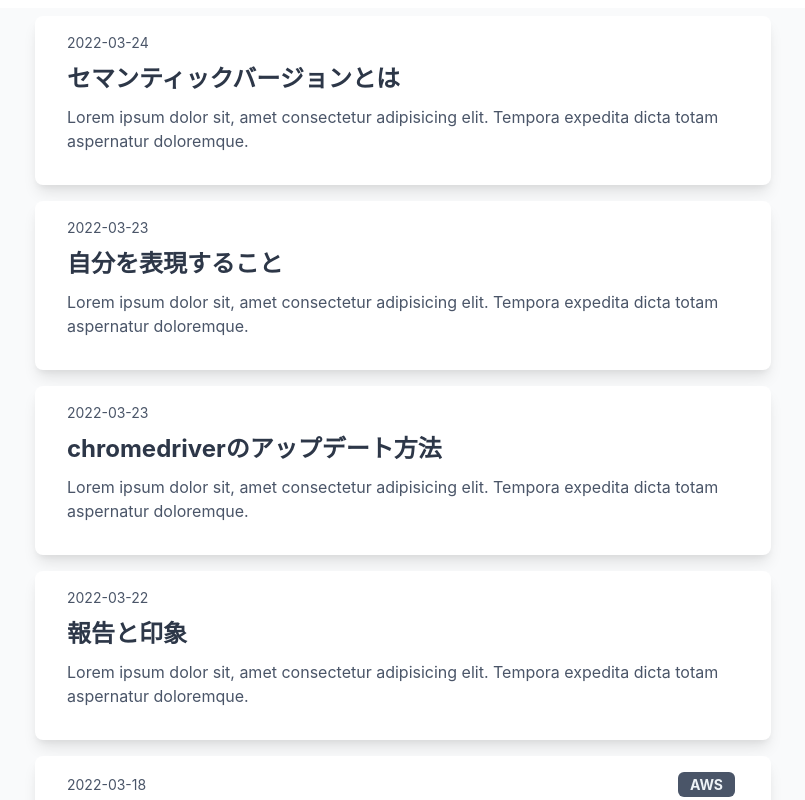
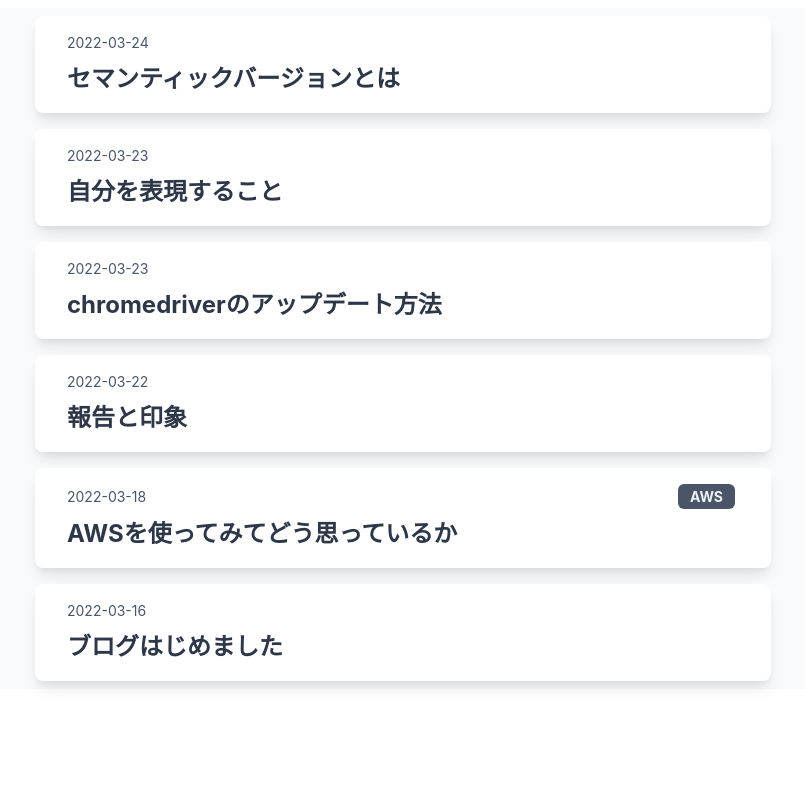
Before and after one commit to tadakun8/my-blog, a Next.js app: page / in a window 1280 px wide. Shown: the top 800 px of the page, without its empty margins (237-1042 px from the left). Built offline with nearby package versions, Linux system fonts and the light colour scheme.

Commit message:
fix: Remove unnecessary description of blog card

```diff
--- a/src/components/blogCard.tsx
+++ b/src/components/blogCard.tsx
@@ -11,7 +11,16 @@ interface blogCardProps {
 const BlogCard = (props: blogCardProps) => {
   return (
     <Flex bg={useColorModeValue("#F9FAFB", "gray.600")} p={2} alignItems="center" justifyContent="center">
-      <Box mx="auto" px={8} py={4} rounded="lg" shadow="lg" bg={useColorModeValue("white", "gray.800")} maxW="2xl">
+      <Box
+        width="80%"
+        mx="auto"
+        px={8}
+        py={4}
+        rounded="lg"
+        shadow="lg"
+        bg={useColorModeValue("white", "gray.800")}
+        maxW="2xl"
+      >
         <Flex justifyContent="space-between" alignItems="center">
           <chakra.span fontSize="sm" color={useColorModeValue("gray.600", "gray.400")}>
             {props.publishDate}
@@ -50,11 +59,6 @@ const BlogCard = (props: blogCardProps) => {
               {props.title}
             </Link>
           </NextLink>
-
-          <chakra.p mt={2} color={useColorModeValue("gray.600", "gray.300")}>
-            Lorem ipsum dolor sit, amet consectetur adipisicing elit. Tempora expedita dicta totam aspernatur
-            doloremque.
-          </chakra.p>
         </Box>
       </Box>
     </Flex>
```
